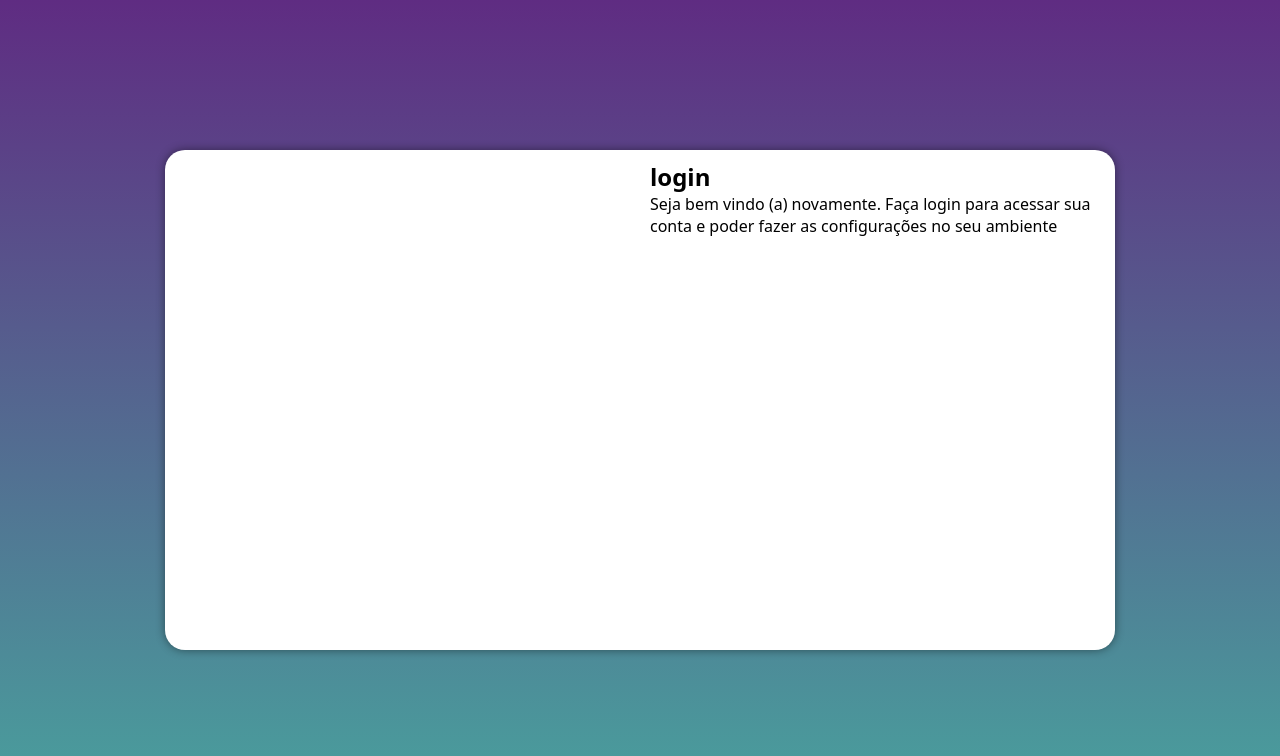
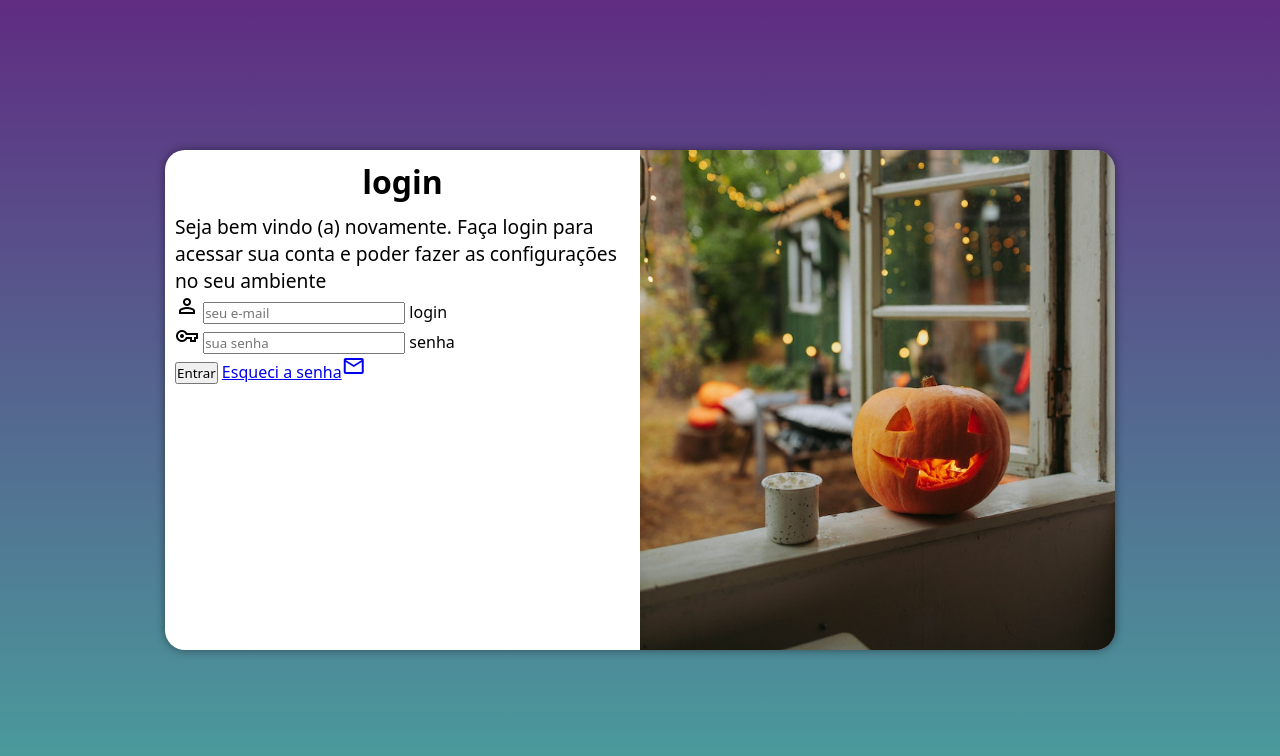
Before and after one commit to CarlosParanhos/Projeto-Login, a plain HTML site: page index.html in a window 1280 px wide. Drawn offline with nearby package versions, Linux system fonts and the light colour scheme.

Commit message:
Atualização de projeto

```diff
--- a/estilos/media-query.css
+++ b/estilos/media-query.css
@@ -31,14 +31,23 @@
     }
 
     section#login > div#imagem {
-        float: left;
+        float: right;
         width: 50%;
         height: 100%;
     }
 
     section#login > div#formulario {
-        float: right;
+        float: left;
         width: 50%;
     }
 
+    div#formulario > h1 {
+        font-size: 2em;
+
+    }
+
+    div#formulario > p {
+        font-size: 1.2em;
+    }
+
 }
--- a/estilos/style.css
+++ b/estilos/style.css
@@ -44,7 +44,7 @@ section#login {
     transition-timing-function: ease;
 }
 
-sectio#login > divimagem {
+section#login > div#imagem {
     background:#5f2c82 url(../imagens/Abobora.jpg) no-repeat;
     background-size: cover;
     background-position: left bottom;
@@ -55,3 +55,12 @@ section#login > div#formulario {
     display: block;
     padding: 10px;
 }
+
+div#formulario > h1 {
+    text-align: center;
+    margin-bottom: 10px;
+}
+
+div#formulario > p {
+    font-size: 0.8em;
+}
--- a/index.html
+++ b/index.html
@@ -5,6 +5,7 @@
     <meta http-equiv="X-UA-Compatible" content="IE=edge">
     <meta name="viewport" content="width=device-width, initial-scale=1.0">
     <title>login</title>
+    <link rel="stylesheet" href="https://fonts.googleapis.com/css2?family=Material+Symbols+Outlined" rel="stylesheet">
     <link rel="stylesheet" href="estilos/style.css">
     <link rel="stylesheet" href="estilos/media-query.css">
 </head>
@@ -20,7 +21,30 @@
                 <h1>login</h1>
                 <p>Seja bem vindo (a) novamente. Faça login para acessar sua conta e poder fazer as configurações no seu ambiente </p>
 
-                <form action="login.php" method="post">
+                <form action="login.php" method="post" autocomplete="on">
+                    <div class="campo">
+                        <span class="material-symbols-outlined">
+                            person
+                            </span>
+
+                        <input type="email" name="ilogin" placeholder="seu e-mail" autocomplete="email" required maxlength="30">
+                        <label for="ilogin">login</label>
+
+                    </div>
+
+                    <div class="campo">
+                        <span class="material-symbols-outlined">
+                            vpn_key
+                            </span>
+
+                        <input type="password" name="senha" id="isenha" placeholder="sua senha" autocomplete="current-password" required minlength="8" maxlength="20">
+                        <label for="isenha">senha</label>
+
+                    </div>
+
+                    <input type="submit" value="Entrar">
+                    <a href="esqueci.html">Esqueci a senha<i class="material-symbols-outlined">mail</i>
+                    </a>
 
                 </form>
 
```
